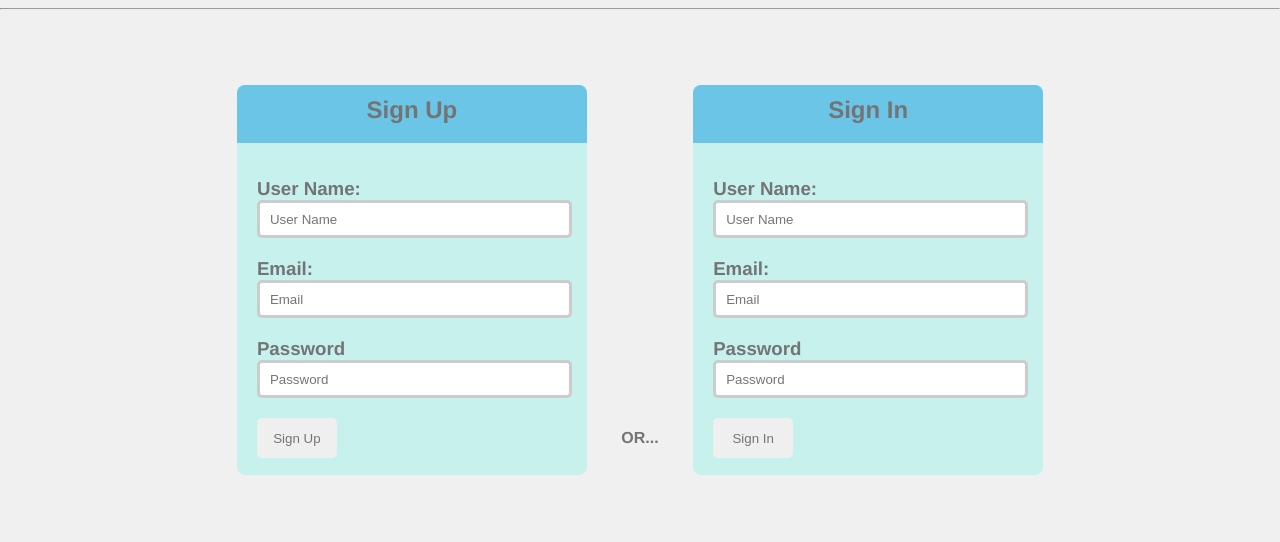
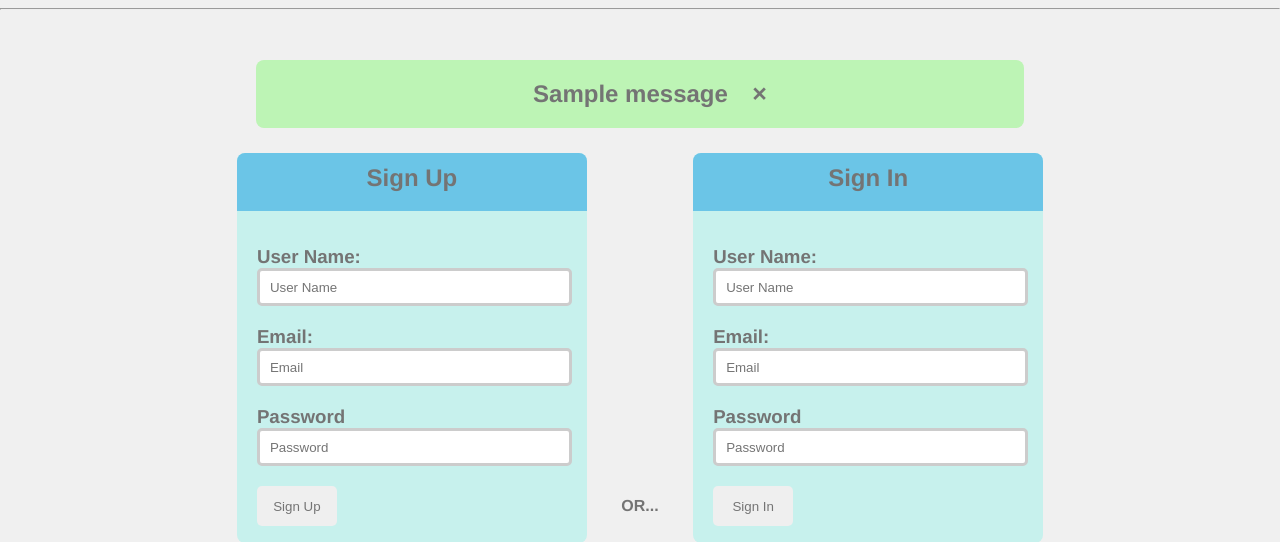
Before and after one commit to Miguelmargar/personal_practice, a Flask app: page / in a window 1280 px wide. Shown: the part 90-632 px from the top of the page. Run offline with Flask 2, Linux system fonts and the light colour scheme; one stand-in notice (Sample message) is shown; parts of the project's set-up code (start-up, migrations or seed data) failed here and were passed over; some libraries are stand-ins or nearby versions.

Commit message:
amended flash message to show on screen as banner rather than on browser alert with banner close button

```diff
--- a/web scrapping/app.py
+++ b/web scrapping/app.py
@@ -1,4 +1,4 @@
-from flask import Flask, redirect, render_template, request, flash
+from flask import Flask, redirect, render_template, request, flash, session
 from scrapping import *
 from users import *
 
@@ -6,6 +6,8 @@ from users import *
 
 app = Flask(__name__)
 app.secret_key = flash_key
+app.config["ENV"] = 'development'
+app.config["DEBUG"] = True
 
 # @app.route('/')
 # def index():
@@ -24,6 +26,7 @@ app.secret_key = flash_key
 
 @app.route('/')
 def index():
+
     return render_template("finance.html")
 
 @app.route('/signUp', methods=['POST'])
@@ -36,9 +39,9 @@ def signup():
     signup = user.sign_user_up(user_name, email, password)
 
     if signup:
-        flash("%s, Your account Has been Created" % user_name)
+        flash("%s, Your account Has Successfully been Created" % user_name, "success")
     else:
-        flash("Name '%s' or '%s' is Already Taken, Please try again!" % (user_name, email))
+        flash("Name '%s' or '%s' is Already Taken, Please try again!" % (user_name, email), "error")
 
     return redirect("/")
 
--- a/web scrapping/static/finance.css
+++ b/web scrapping/static/finance.css
@@ -17,6 +17,47 @@ body {
 main {
 	text-align: center;
 	margin: 50px 0px 50px 0px;
+}
+
+.success {
+	width: 60%;
+	background-color: #bdf4b5;
+	margin: auto;
+	border-radius: 8px;
+}
+
+.error {
+	width: 60%;
+	background-color: #ff7171;
+	margin: auto;
+	border-radius: 8px;
+}
+
+.success h2 {
+	padding: 20px;
+	display: inline-block;
+	margin: 0;
+	color: #747474;
+}
+
+.error h2 {
+	padding: 20px;
+	display: inline-block;
+	margin: 0;
+	color: #747474;
+}
+
+.closebtn {
+	display: inline-block;
+	color: #747474;
+	font-size: 25px;
+	font-weight: bold;
+	transition: 0.5s;
+}
+
+.closebtn:hover {
+	color: black;
+	cursor: pointer;
 }
 
 .sign {
--- a/web scrapping/templates/finance.html
+++ b/web scrapping/templates/finance.html
@@ -12,24 +12,24 @@
 
 <body>
 
-{% with messages = get_flashed_messages() %}
-	{% if messages %}
-          	<script>
-          	var messages = {{ messages | safe }};
-          	for (var i=0; i < messages.length; i++) {
-                alert(messages[i]);
-              }
-          	</script>
-	{% endif %}
-{% endwith %}
-
     <header>
         <h2 class="title">My Finance</h2>
     </header>
 
 	<hr>
 
-    <main>
+	<main>
+
+		{% with messages = get_flashed_messages(with_categories=true) %}
+			{% if messages %}
+				{% for category, message in messages %}
+					<div class="{{ category }}">
+		       			<h2>{{ message }}</h2>
+		       			<span class="closebtn" onclick="this.parentElement.style.display='none';">&times;</span>
+		       		</div>
+		   		{% endfor %}
+			{% endif %}
+		{% endwith %}
 
 		<div class="sign">
 			<div class="signtop">
```
